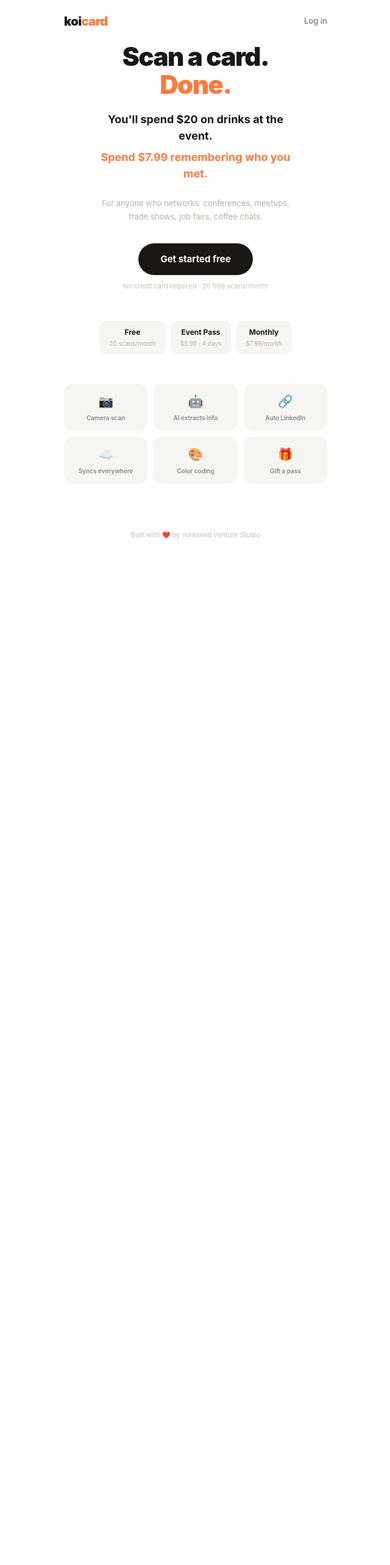
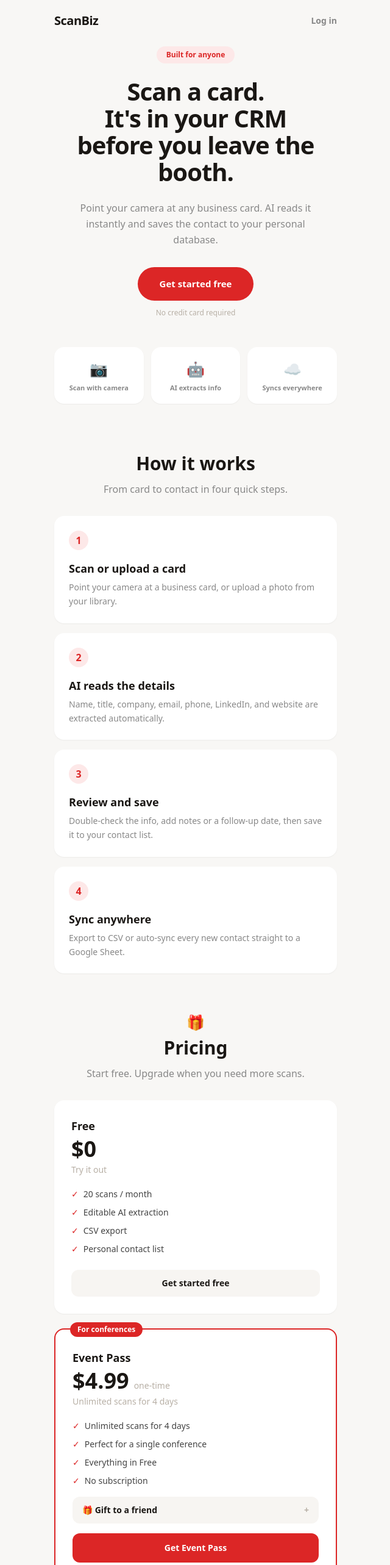
Before and after one commit to yorkseedventures-code/cardstack, a Next.js app: page /landing in a window 1280 px wide. Shown: the top 2566 px of the page at 61% size, without its empty margins (319-959 px from the left). Before the commit the page ends 913 px from the top, so only its background shows below. Built offline with nearby package versions, Linux system fonts and the light colour scheme.

Commit message:
Add files via upload

```diff
--- a/app/auth/page.tsx
+++ b/app/auth/page.tsx
@@ -55,7 +55,7 @@ export default function AuthPage() {
       <div style={{ width: "100%", maxWidth: 360 }}>
         <div style={{ textAlign: "center", marginBottom: 32 }}>
           <div style={{ fontSize: 28, fontWeight: 900, color: "#1a1714", letterSpacing: -0.8, marginBottom: 6 }}>
-            koi<span style={{ color: "#FF7A3D" }}>card</span>
+            koi<span style={{ color: "#DC2626" }}>card</span>
           </div>
           <p style={{ fontSize: 13, color: "#b8b0a6" }}>Scan cards. Build your network.</p>
         </div>
--- a/app/globals.css
+++ b/app/globals.css
@@ -3,7 +3,7 @@
 @tailwind utilities;
 
 :root {
-  --accent: #FF7A3D;
+  --accent: #DC2626;
   --accent-light: #fff4ef;
 }
 
@@ -38,7 +38,7 @@ body {
   transition: box-shadow 0.15s;
   font-family: inherit;
 }
-.field-input:focus { box-shadow: 0 0 0 2px #FF7A3D; }
+.field-input:focus { box-shadow: 0 0 0 2px #DC2626; }
 .field-input::placeholder { color: #c8c0b8; }
 textarea.field-input { resize: none; min-height: 72px; }
 
--- a/app/landing/page.tsx
+++ b/app/landing/page.tsx
@@ -1,84 +1,250 @@
 "use client";
 
+import { useState } from "react";
 import { useRouter } from "next/navigation";
+
+const STEPS = [
+  {
+    n: 1,
+    title: "Scan or upload a card",
+    body: "Point your camera at a business card, or upload a photo from your library.",
+  },
+  {
+    n: 2,
+    title: "AI reads the details",
+    body: "Name, title, company, email, phone, LinkedIn, and website are extracted automatically.",
+  },
+  {
+    n: 3,
+    title: "Review and save",
+    body: "Double-check the info, add notes or a follow-up date, then save it to your contact list.",
+  },
+  {
+    n: 4,
+    title: "Sync anywhere",
+    body: "Export to CSV or auto-sync every new contact straight to a Google Sheet.",
+  },
+];
+
+const FAQS = [
+  {
+    q: "Who is this for?",
+    a: "Anyone who networks — conference attendees, sales teams, recruiters, freelancers, or anyone tired of losing business cards in a jacket pocket.",
+  },
+  {
+    q: "Do I need to create an account?",
+    a: "Yes, a free account lets us save your contacts securely and sync them across devices. Sign-up takes a few seconds.",
+  },
+  {
+    q: "How accurate is the AI extraction?",
+    a: "Very accurate for clearly printed cards. Every field is editable after extraction, so you can fix anything before saving.",
+  },
+  {
+    q: "Can I use it without a camera, like on desktop?",
+    a: "Yes — you can upload a photo of a card from your files on any device, no camera required.",
+  },
+  {
+    q: "Where are my contacts stored?",
+    a: "Securely in your personal, private database. Only you can see your saved contacts.",
+  },
+  {
+    q: "Can I export my contacts?",
+    a: "Yes, export your full contact list to CSV at any time, or set up auto-sync to a Google Sheet.",
+  },
+  {
+    q: "Does it work on my phone?",
+    a: "Yes — it's an installable web app that works great on iOS and Android, right from your browser.",
+  },
+  {
+    q: "Is there a cost?",
+    a: "The free plan includes 20 scans a month at no cost. The Event Pass gives you unlimited scans for 4 days for a one-time $4.99.",
+  },
+  {
+    q: "Can I gift the Event Pass to a friend?",
+    a: "Yes — from the pricing page you can send an Event Pass to a friend's email so they're covered for their next conference too.",
+  },
+];
 
 export default function LandingPage() {
   const router = useRouter();
+  const [openFaq, setOpenFaq] = useState<number | null>(null);
 
   return (
-    <div style={{ minHeight: "100dvh", background: "#fff", display: "flex", flexDirection: "column", fontFamily: "-apple-system, BlinkMacSystemFont, 'Segoe UI', sans-serif" }}>
+    <div className="min-h-dvh bg-[#f8f7f5] flex flex-col font-sans">
       {/* Nav */}
-      <nav style={{ display: "flex", alignItems: "center", justifyContent: "space-between", padding: "20px 24px", maxWidth: 480, margin: "0 auto", width: "100%" }}>
-        <div style={{ fontSize: 20, fontWeight: 900, color: "#1a1714", letterSpacing: -0.5 }}>
-          koi<span style={{ color: "#FF7A3D" }}>card</span>
+      <nav className="flex items-center justify-between px-6 py-5 max-w-lg mx-auto w-full">
+        <div className="text-xl font-black text-[#1a1714] tracking-tight">
+          ScanBiz
         </div>
-        <button onClick={() => router.push("/auth")} style={{ fontSize: 13, color: "#888", background: "none", border: "none", cursor: "pointer", fontWeight: 600 }}>
+        <button
+          onClick={() => router.push("/auth")}
+          className="text-sm text-[#888] font-semibold hover:text-[#1a1714] transition-colors"
+        >
           Log in
         </button>
       </nav>
 
       {/* Hero */}
-      <main style={{ flex: 1, display: "flex", flexDirection: "column", alignItems: "center", justifyContent: "center", padding: "0 24px 60px", textAlign: "center", maxWidth: 480, margin: "0 auto", width: "100%" }}>
+      <main className="flex-1 flex flex-col items-center px-6 pb-16 text-center max-w-lg mx-auto w-full">
+        <span className="mt-2 mb-6 inline-block text-xs font-semibold text-brand bg-[#fde8e8] rounded-full px-4 py-1.5">
+          Built for anyone
+        </span>
 
-        <h1 style={{ fontSize: 42, fontWeight: 900, color: "#1a1714", letterSpacing: -1.5, lineHeight: 1.1, marginBottom: 20 }}>
+        <h1 className="text-[40px] font-black text-[#1a1714] leading-[1.1] tracking-tight mb-6">
           Scan a card.<br />
-          <span style={{ color: "#FF7A3D" }}>Done.</span>
+          It&apos;s in your CRM<br />
+          before you leave the booth.
         </h1>
 
-        <p style={{ fontSize: 18, color: "#1a1714", fontWeight: 700, lineHeight: 1.5, marginBottom: 8, maxWidth: 340 }}>
-          You'll spend $20 on drinks at the event.
-        </p>
-        <p style={{ fontSize: 18, color: "#FF7A3D", fontWeight: 700, lineHeight: 1.5, marginBottom: 24, maxWidth: 340 }}>
-          Spend $7.99 remembering who you met.
-        </p>
-
-        <p style={{ fontSize: 13, color: "#b8b0a6", lineHeight: 1.7, marginBottom: 32, maxWidth: 320 }}>
-          For anyone who networks: conferences, meetups,<br />trade shows, job fairs, coffee chats.
+        <p className="text-base text-[#888] leading-relaxed mb-8 max-w-sm">
+          Point your camera at any business card. AI reads it instantly and saves the contact to your personal database.
         </p>
 
         <button
           onClick={() => router.push("/auth")}
-          style={{ background: "#1a1714", color: "#fff", padding: "15px 36px", borderRadius: 30, fontSize: 15, fontWeight: 700, border: "none", cursor: "pointer", marginBottom: 10 }}
+          className="bg-brand text-white px-9 py-4 rounded-full text-[15px] font-bold hover:bg-brand/90 transition-all mb-3"
         >
           Get started free
         </button>
-        <p style={{ fontSize: 11, color: "#c8c0b8", marginBottom: 48 }}>No credit card required · 20 free scans/month</p>
+        <p className="text-xs text-[#b8b0a6] mb-12">No credit card required</p>
 
-        {/* Pricing pills */}
-        <div style={{ display: "flex", gap: 8, marginBottom: 48, flexWrap: "wrap", justifyContent: "center" }}>
+        {/* Feature tiles */}
+        <div className="grid grid-cols-3 gap-3 w-full mb-4">
           {[
-            { label: "Free", sub: "20 scans/month" },
-            { label: "Event Pass", sub: "$5.99 · 4 days" },
-            { label: "Monthly", sub: "$7.99/month" },
-          ].map(p => (
-            <div key={p.label} style={{ background: "#f7f5f2", borderRadius: 12, padding: "10px 16px", textAlign: "center" }}>
-              <div style={{ fontSize: 12, fontWeight: 700, color: "#1a1714" }}>{p.label}</div>
-              <div style={{ fontSize: 10, color: "#b8b0a6", marginTop: 2 }}>{p.sub}</div>
-            </div>
-          ))}
-        </div>
-
-        {/* Features */}
-        <div style={{ display: "grid", gridTemplateColumns: "1fr 1fr 1fr", gap: 10, width: "100%" }}>
-          {[
-            { icon: "📷", label: "Camera scan" },
+            { icon: "📷", label: "Scan with camera" },
             { icon: "🤖", label: "AI extracts info" },
-            { icon: "🔗", label: "Auto LinkedIn" },
             { icon: "☁️", label: "Syncs everywhere" },
-            { icon: "🎨", label: "Color coding" },
-            { icon: "🎁", label: "Gift a pass" },
-          ].map(f => (
-            <div key={f.label} style={{ background: "#f7f5f2", borderRadius: 14, padding: "14px 10px", textAlign: "center" }}>
-              <div style={{ fontSize: 20, marginBottom: 6 }}>{f.icon}</div>
-              <div style={{ fontSize: 10, color: "#888", fontWeight: 600, lineHeight: 1.3 }}>{f.label}</div>
+          ].map((f) => (
+            <div key={f.label} className="bg-white rounded-2xl px-3 py-5 text-center shadow-sm">
+              <div className="text-2xl mb-2">{f.icon}</div>
+              <div className="text-[11px] text-[#888] font-semibold leading-tight">{f.label}</div>
             </div>
           ))}
         </div>
       </main>
 
+      {/* How it works */}
+      <section className="px-6 pb-16 max-w-lg mx-auto w-full">
+        <h2 className="text-3xl font-black text-[#1a1714] text-center mb-3">How it works</h2>
+        <p className="text-[#888] text-center mb-8">From card to contact in four quick steps.</p>
+
+        <div className="flex flex-col gap-4">
+          {STEPS.map((s) => (
+            <div key={s.n} className="bg-white rounded-2xl p-6 shadow-sm">
+              <div className="w-8 h-8 rounded-full bg-[#fde8e8] text-brand font-bold flex items-center justify-center mb-4">
+                {s.n}
+              </div>
+              <h3 className="text-lg font-bold text-[#1a1714] mb-1.5">{s.title}</h3>
+              <p className="text-[#888] text-sm leading-relaxed">{s.body}</p>
+            </div>
+          ))}
+        </div>
+      </section>
+
+      {/* Pricing */}
+      <section className="px-6 pb-16 max-w-lg mx-auto w-full">
+        <div className="text-2xl mb-2 text-center">🎁</div>
+        <h2 className="text-3xl font-black text-[#1a1714] text-center mb-3">Pricing</h2>
+        <p className="text-[#888] text-center mb-8">Start free. Upgrade when you need more scans.</p>
+
+        <div className="flex flex-col gap-6">
+          {/* Free */}
+          <div className="bg-white rounded-2xl p-7 shadow-sm">
+            <div className="text-lg font-bold text-[#1a1714] mb-1">Free</div>
+            <div className="text-4xl font-black text-[#1a1714] mb-1">$0</div>
+            <div className="text-sm text-[#b8b0a6] mb-5">Try it out</div>
+            <ul className="flex flex-col gap-2.5 mb-6">
+              {["20 scans / month", "Editable AI extraction", "CSV export", "Personal contact list"].map((f) => (
+                <li key={f} className="flex items-center gap-2 text-sm text-[#444]">
+                  <span className="text-brand">✓</span>{f}
+                </li>
+              ))}
+            </ul>
+            <button
+              onClick={() => router.push("/auth")}
+              className="w-full py-3 rounded-xl bg-[#f7f5f2] text-[#1a1714] text-sm font-bold hover:bg-[#efece7] transition-all"
+            >
+              Get started free
+            </button>
+          </div>
+
+          {/* Event Pass */}
+          <div className="relative bg-white rounded-2xl p-7 shadow-sm border-2 border-brand">
+            <span className="absolute -top-3 left-6 bg-brand text-white text-xs font-semibold rounded-full px-3 py-1">
+              For conferences
+            </span>
+            <div className="text-lg font-bold text-[#1a1714] mb-1 mt-1">Event Pass</div>
+            <div className="flex items-baseline gap-2 mb-1">
+              <span className="text-4xl font-black text-[#1a1714]">$4.99</span>
+              <span className="text-sm text-[#b8b0a6]">one-time</span>
+            </div>
+            <div className="text-sm text-[#b8b0a6] mb-5">Unlimited scans for 4 days</div>
+            <ul className="flex flex-col gap-2.5 mb-4">
+              {["Unlimited scans for 4 days", "Perfect for a single conference", "Everything in Free", "No subscription"].map((f) => (
+                <li key={f} className="flex items-center gap-2 text-sm text-[#444]">
+                  <span className="text-brand">✓</span>{f}
+                </li>
+              ))}
+            </ul>
+            <details className="mb-4 group">
+              <summary className="cursor-pointer list-none flex items-center justify-between bg-[#f7f5f2] rounded-xl px-4 py-3 text-sm font-semibold text-[#1a1714]">
+                🎁 Gift to a friend
+                <span className="text-[#b8b0a6] group-open:rotate-45 transition-transform">+</span>
+              </summary>
+              <p className="text-sm text-[#888] px-1 pt-3 leading-relaxed">
+                Send an Event Pass straight to a friend&apos;s inbox so they&apos;re set for their next conference too.
+              </p>
+            </details>
+            <button
+              onClick={() => router.push("/auth")}
+              className="w-full py-3.5 rounded-xl bg-brand text-white text-sm font-bold hover:bg-brand/90 transition-all"
+            >
+              Get Event Pass
+            </button>
+          </div>
+        </div>
+      </section>
+
+      {/* FAQ */}
+      <section className="px-6 pb-16 max-w-lg mx-auto w-full">
+        <h2 className="text-3xl font-black text-[#1a1714] text-center mb-3">FAQ</h2>
+        <p className="text-[#888] text-center mb-8">Everything else you might want to know.</p>
+
+        <div className="flex flex-col gap-3">
+          {FAQS.map((item, i) => {
+            const open = openFaq === i;
+            return (
+              <div key={item.q} className="bg-white rounded-2xl shadow-sm overflow-hidden">
+                <button
+                  onClick={() => setOpenFaq(open ? null : i)}
+                  className="w-full flex items-center justify-between text-left px-6 py-5"
+                >
+                  <span className="font-semibold text-[#1a1714] text-[15px]">{item.q}</span>
+                  <span className={"text-[#b8b0a6] text-xl leading-none transition-transform " + (open ? "rotate-45" : "")}>
+                    +
+                  </span>
+                </button>
+                {open && (
+                  <p className="px-6 pb-5 -mt-1 text-sm text-[#888] leading-relaxed">{item.a}</p>
+                )}
+              </div>
+            );
+          })}
+        </div>
+      </section>
+
       {/* Footer */}
-      <footer style={{ textAlign: "center", padding: "16px 0 28px", fontSize: 11, color: "#c8c0b8" }}>
-        Built with ❤️ by Yorkseed Venture Studio
+      <footer className="text-center px-6 pb-10">
+        <div className="flex items-center justify-center gap-4 mb-3 text-xs text-[#b8b0a6]">
+          <button onClick={() => router.push("/terms")} className="hover:text-[#1a1714] transition-colors">
+            Terms
+          </button>
+          <span>·</span>
+          <button onClick={() => router.push("/privacy")} className="hover:text-[#1a1714] transition-colors">
+            Privacy
+          </button>
+        </div>
+        <p className="text-xs text-[#c8c0b8]">Built with ❤️ by Yorkseed Venture Studio</p>
       </footer>
     </div>
   );
--- a/app/page.tsx
+++ b/app/page.tsx
@@ -97,7 +97,7 @@ export default function Home() {
     <div style={{ minHeight: "100dvh", display: "flex", flexDirection: "column", maxWidth: 480, margin: "0 auto" }}>
       <header style={{ display: "flex", alignItems: "center", justifyContent: "space-between", padding: "24px 20px 16px", borderBottom: "0.5px solid #f0ede8" }}>
         <div>
-          <div style={{ fontSize: 26, fontWeight: 900, color: "#1a1714", letterSpacing: -1, lineHeight: 1 }}>koi<span style={{ color: "#FF7A3D" }}>card</span></div>
+          <div style={{ fontSize: 26, fontWeight: 900, color: "#1a1714", letterSpacing: -1, lineHeight: 1 }}>koi<span style={{ color: "#DC2626" }}>card</span></div>
           <div style={{ fontSize: 11, color: "#b8b0a6", marginTop: 2 }}>
             {contacts.length} contact{contacts.length !== 1 ? "s" : ""}
             {urgentCount > 0 ? ` · ${urgentCount} urgent` : ""}
--- a/tailwind.config.js
+++ b/tailwind.config.js
@@ -4,7 +4,7 @@ module.exports = {
   theme: {
     extend: {
       colors: {
-        brand: "#FF7A3D",
+        brand: "#DC2626",
       },
     },
   },
```
Also changed, not shown: components/Scanner.tsx (+5 -5 lines), public/sw.js.
